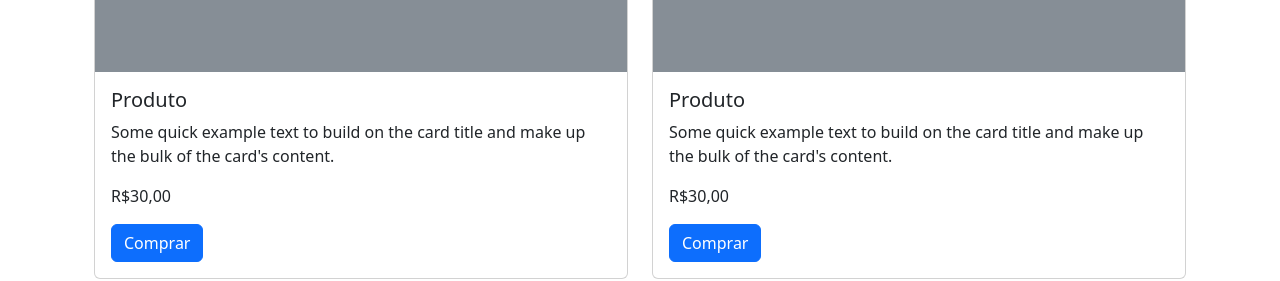
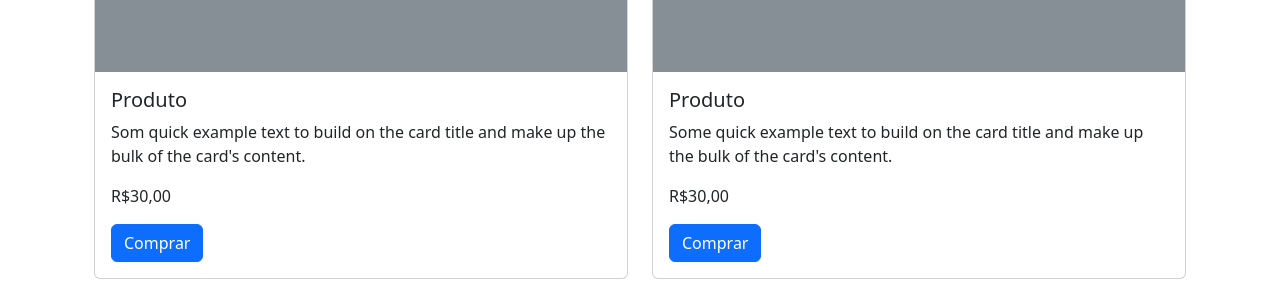
Before and after one commit to Pauloglhr/alura-bootstrap-meteora, a plain HTML site: page index.html in a window 1280 px wide. Shown: the part 1620-1901 px from the top of the page. Drawn offline with nearby package versions, Linux system fonts and the light colour scheme.

Commit message:
Ajuste em linha

```diff
--- a/index.html
+++ b/index.html
@@ -179,7 +179,7 @@
           <svg class="bd-placeholder-img card-img-top" width="100%" height="180" xmlns="http://www.w3.org/2000/svg" role="img" aria-label="Placeholder: Image cap" preserveAspectRatio="xMidYMid slice"><title>Placeholder</title><rect width="100%" height="100%" fill="#868e96"></rect><text x="50%" y="50%" fill="#dee2e6" dy=".3em">Image cap</text></svg>
           <div class="card-body">
             <h5 class="card-title">Produto</h5>
-            <p class="card-text">Some quick example text to build on the card title and make up the bulk of the card's content.</p>
+            <p class="card-text">Som quick example text to build on the card title and make up the bulk of the card's content.</p>
             <p>R$30,00</p>
             <a href="#" class="btn btn-primary">Comprar</a>
           </div>
```
